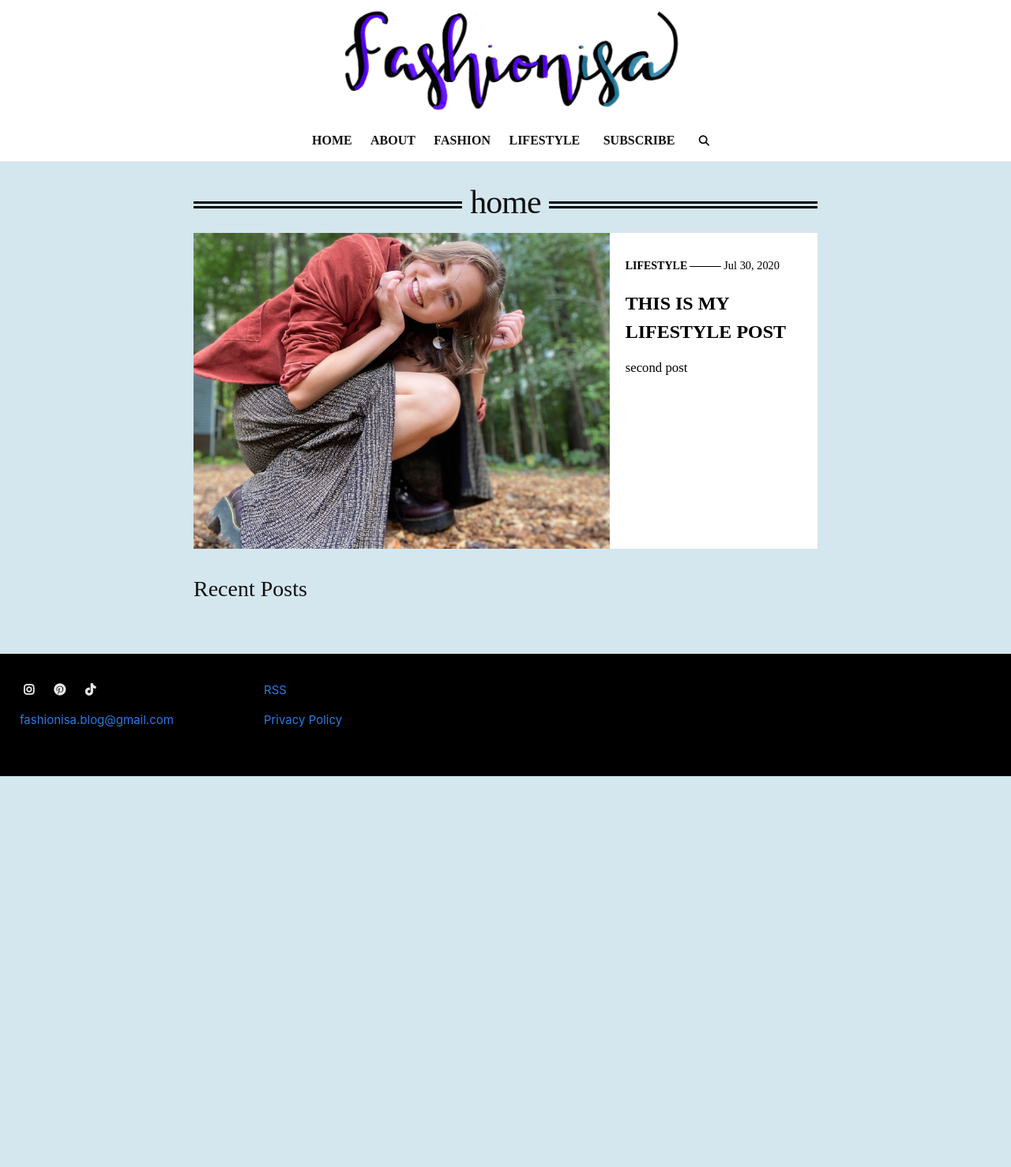
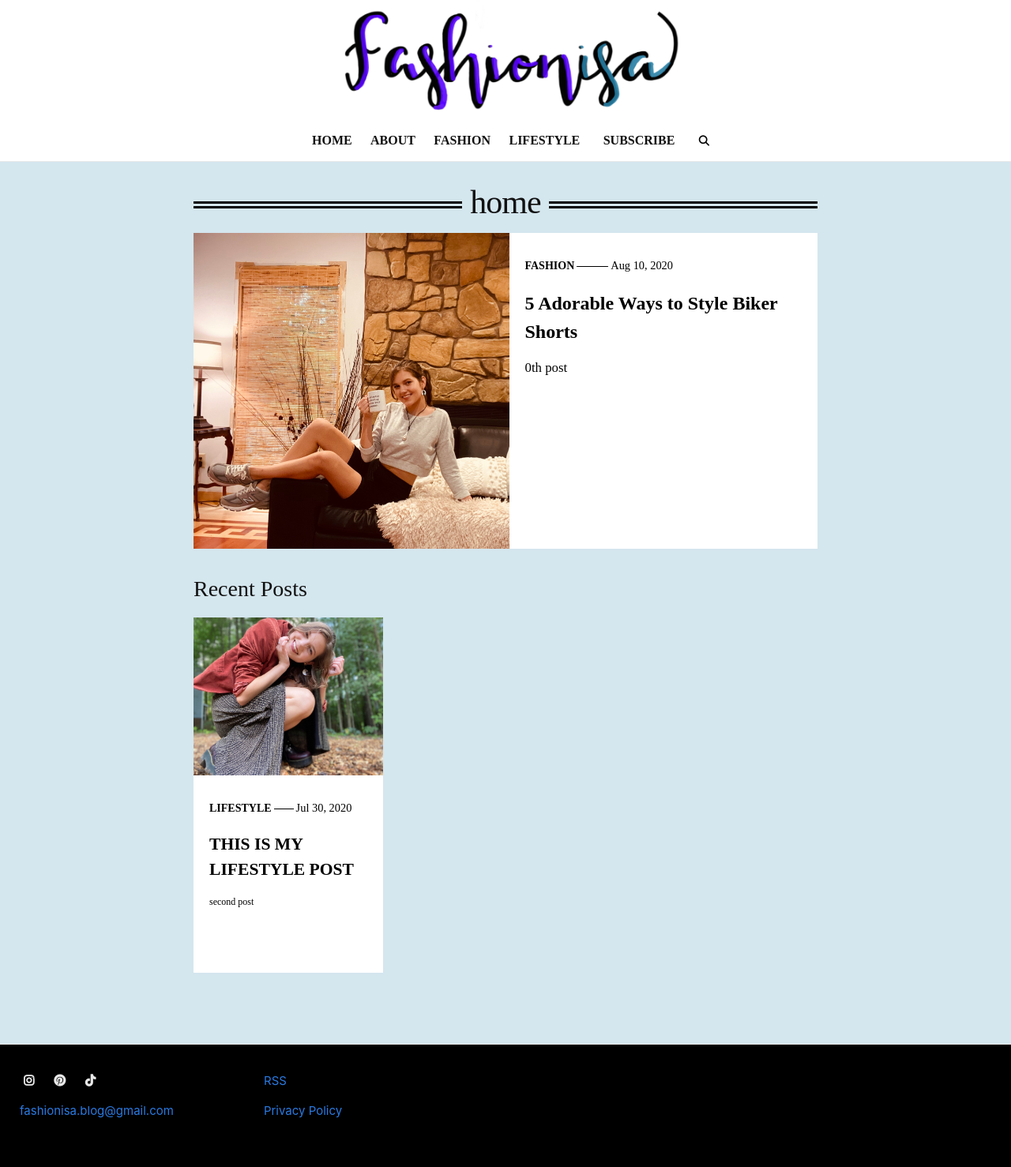
Before and after one commit to iwalte01/fashionisa-blog, a Jekyll site: the page built from index.md, in a window 1280 px wide. Shown: the whole page at 79% size. Built offline with Jekyll 4.4.1, drawn with Linux system fonts in a browser that asks for light colours; nearby versions of some CDN libraries; before the commit the page ends 983 px from its top, so only the background shows below that.

Commit message:
first blog postgit add .!

```diff
--- a/_sass/minima/_layout.scss
+++ b/_sass/minima/_layout.scss
@@ -530,8 +530,14 @@ text-align: center;
 
   font-family: serif;
 
+  .latest-post .post-link { //only applies to the latest post
+    display: grid;
+    grid-template-columns: auto 1fr;
+  }
+
   .latest-post .thmb {
-    max-width: 100%;
+    //max-width: 100%;
+    width: fill;
     height: 400px;
   }
 
@@ -644,11 +650,6 @@ text-align: center;
     }
   }
 
-  .latest-post .post-link { //only applies to the latest post
-    display: grid;
-    grid-template-columns: 1fr 0.5fr;
-  }
-
   @include media-query($on-palm) {
 
     .latest-post .post-link {
@@ -699,12 +700,13 @@ text-align: center;
 
  .post-link {
     display: grid;
-    grid-template-columns: 1fr 2fr;
+    grid-template-columns: auto 1fr;
     margin-bottom: -45px;
   }
 
   .post-link .thmb {
-    max-width: 100%;
+    //max-width: 100%;
+    width: 250px;
     height: 200px;
     border-bottom: 1px solid $grey-color-light;
   }
--- /dev/null
+++ b/blog-fashion/_posts/2020-08-10-5-Adorable-Ways-to-Style-Biker-Shorts.md
@@ -0,0 +1,51 @@
+---
+layout: post
+title:  "5 Adorable Ways to Style Biker Shorts"
+date:   2020-08-10 15:40:00 -400
+category: Fashion
+description: 0th post
+permalink: /5-Adorable-Ways-to-Style-Biker-Shorts/
+thumbnail: https://iwalte01.github.io/fashionisa-blog/images/5_Adorable_Ways_Biker_Shorts/biker-shorts-thumbnail.jpg
+image: https://iwalte01.github.io/fashionisa-blog/images/5_Adorable_Ways_Biker_Shorts/biker-shorts-thumbnail.jpg
+tags: [summer, cute, trends]
+---
+<style>
+.lst-item {
+	font-weight: bold;
+}
+</style>
+
+One of the biggest fashion trends of summer 2020 is biker shorts. If you’re going for a casual or sporty look, you can’t go wrong with these shorts. Even if you need to look more put together for a zoom interview or for running an errand, I guarantee that you can style these shorts into a cute outfit. If you want to rock these shorts, look no further than this post for inspiration.
+
+<p class="lst-item">1. The Sporty Look</p>
+
+This is a great look for chilling in your house or for running errands. It’s also great for if you just worked out and you don’t really want to change out of your gym clothes. Pairing a crop top with biker shorts is pretty ubiquitous, but you’ll stand out more if you add jewelry. I picked silver and black jewelry to fit with the color scheme. Fun fact about the necklace: it’s actually an essential oil necklace that you can unscrew and rub the essential oil on your wrists and neck. It’s great for stress relief!
+
+<img src="/fashionisa-blog/images/5_Adorable_Ways_Biker_Shorts/biker-shorts-thumbnail.jpg" height="400px">
+
+The cropped sweatshirt I’m wearing I bought years ago at Zara, the earrings are Kenneth Cole Reaction, and the essential oils necklace was my mother’s from when she lived in NYC, but you can find some gorgeous ones on Etsy.
+And that’s the tea on how to stay cute, comfy, and chill during quarantine!
+
+<p class="lst-item">2. The Luxury Look</p>
+
+Are you someone who is on a serious budget but still wants to look like you dropped a lot of money an outfit? If so, this look is for you. Just pair your biker shorts with a tube top. Personally I prefer black because it makes my gold jewelry stand out more, but definitely try out a colored or patterned tube top because that would also look good. To give my outfit a more expensive look, I added a gold statement necklace and gold hoop earrings. The necklace and earrings weren’t even expensive, but they certainly look like it. The key is to go to stores that sell inexpensive jewelry and purchase items that look like they are made from actual gold (i.e. shiny, polished, don’t chip easily) even though they probably aren’t.
+
+<img src="/fashionisa-blog/images/5_Adorable_Ways_Biker_Shorts/biker-shorts-outfit-2.jpg" height="300px">
+
+<p class="lst-item">3. The Busy College Student Look</p>
+
+This outfit is an outfit I’d wear almost every day to be honest. You can make it super casual by wearing tennis shoes, but you could also dress it up with some flats or even heels. In the picture I’m wearing special tennis shoes that my doctor told me to wear for my arch problems, but ideally I think white tennis shoes would look especially nice with this outfit. As you can see, all I really did to style this outfit was add a dark jean jacket, but it really changes up the look. This look is also really great because you can tie the jacket around your waist during the day and then put it on when it gets colder at night. I’ll definitely be wearing this during the school week when I go back to college.
+
+<img src="/fashionisa-blog/images/5_Adorable_Ways_Biker_Shorts/biker-shorts-outfit-3.jpg" height="300px">
+
+<p class="lst-item">4. The Casual Look</p>
+
+This is probably the most common way to style biker shorts, but hey, it works! If you really just want to look casual, pair your biker shorts with a long sleeved oversized shirt or a hoodie. Unfortunately the long sleeved shirt I’m wearing is actually my dad’s from when he performed with the Joffrey Ballet, so I don’t think these are sold anywhere. Any oversized shirt with a cool graphic will do for this look, though! I went for silver and black earrings for this look because I’m wearing a lot of black and white, but if you add a more colorful t-shirt, then I suggest trying some gold earrings with the outfit.
+
+<img src="/fashionisa-blog/images/5_Adorable_Ways_Biker_Shorts/biker-shorts-outfit-4.jpg" height="400px">
+
+<p class="lst-item">5. The Fancy Look</p>
+
+I am actually really in love with this look because it gives off fancy vibes even though you’re basically wearing gym clothes. I’d say this is a good outfit if you don’t have a lot of time to change before a night out, because if you’ve been wearing outfit #2 all day you can easily dress it up to look like this. Also, if you don’t like the biker shorts with this outfit, you can just throw on a black skirt and you’ll look stunning.
+
+<img src="/fashionisa-blog/images/5_Adorable_Ways_Biker_Shorts/biker-shorts-outfit-5.jpg" height="300px">
```
Also changed, not shown: images/5_Adorable_Ways_Biker_Shorts/biker-shorts-outfit-2.jpg (added), images/5_Adorable_Ways_Biker_Shorts/biker-shorts-outfit-3.jpg (added), images/5_Adorable_Ways_Biker_Shorts/biker-shorts-outfit-4.jpg (added), images/5_Adorable_Ways_Biker_Shorts/biker-shorts-outfit-5.jpg (added), images/5_Adorable_Ways_Biker_Shorts/biker-shorts-thumbnail.jpg (renamed from images/biker-shorts-thumbnail.jpg).
